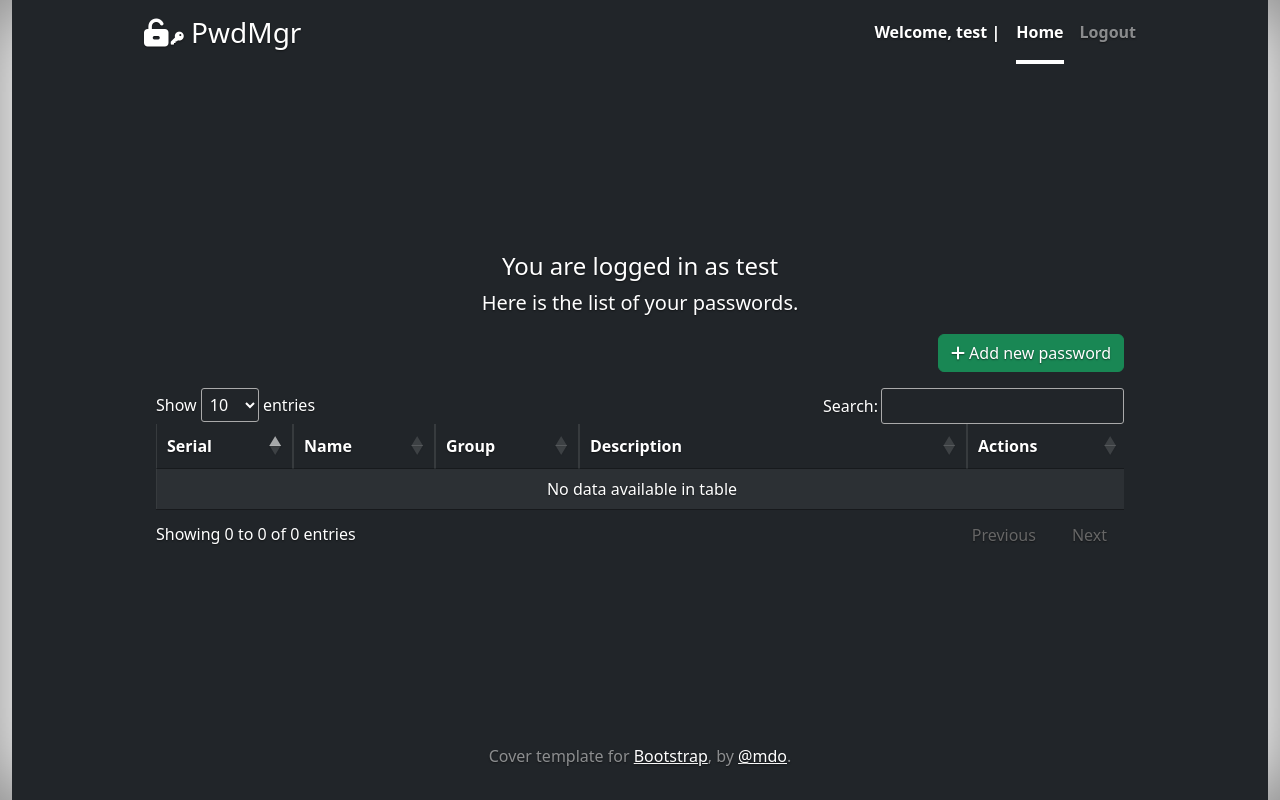
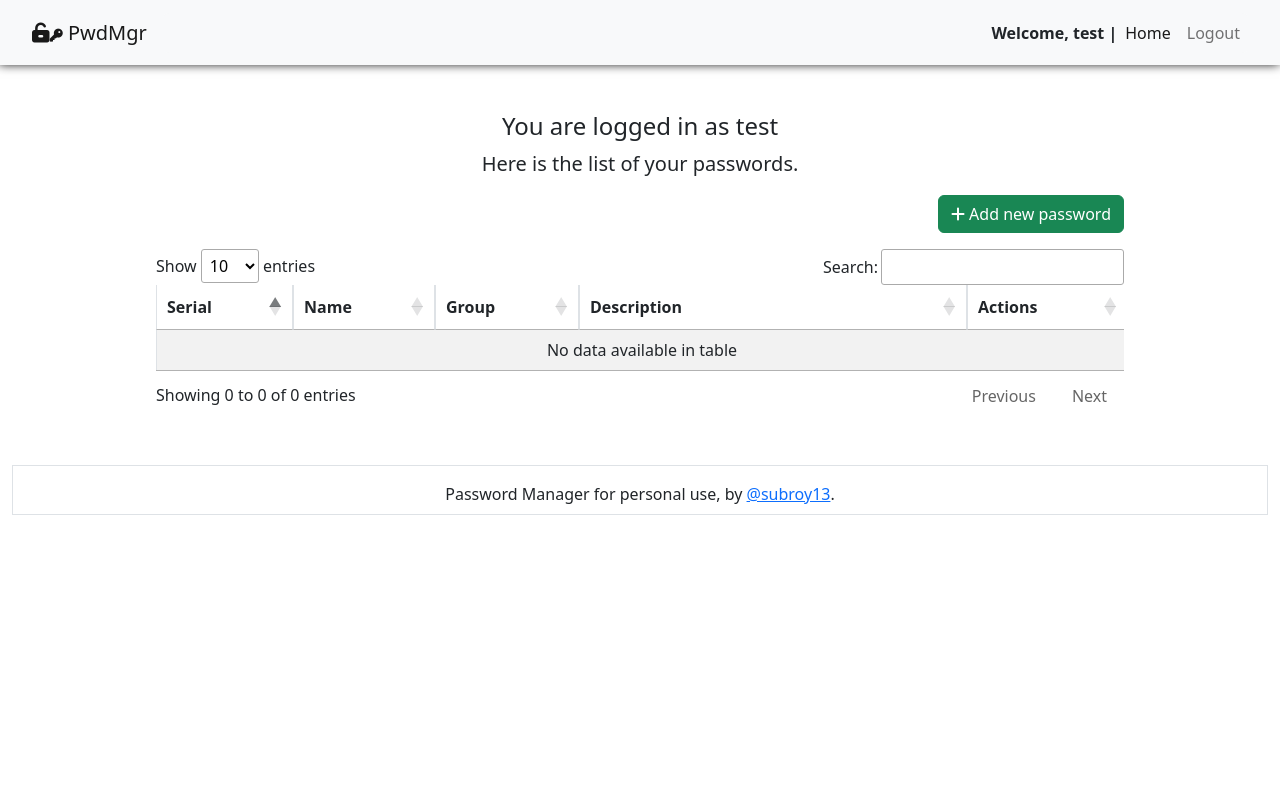
Before and after one commit to subroy13/pwdmgr, a Flask app: page /dashboard/ in a window 1280 px wide. Run offline with Flask 2, Linux system fonts and the light colour scheme; a user stored in the database is signed in; data comes from the database, SQL or seed files in the repository; both versions use the stored data as it was after the commit; data that the repository does not hold is empty; some libraries are stand-ins or nearby versions.

Commit message:
fix: added delete and edit routes

```diff
--- a/pwdmgr/api/passapi.py
+++ b/pwdmgr/api/passapi.py
@@ -45,15 +45,15 @@ def getPasswordById(pwdid: str):
 
 
 def updatePassword(pwd: Password):
-    query = "UPDATE {} SET type = $1, description = $2, sensitiveinfo = $3, lastmodifiedat = $4 WHERE pwdid = $5;".format(Config.DB_PWD_TABLE)
-    params = [pwd.pwdtype, pwd.description, pwd.sensitiveinfo, pwd.lastmodified_at, pwd.id]
+    query = "UPDATE {} SET type = $1, description = $2, lastmodifiedat = $4 WHERE pwdid = $5;".format(Config.DB_PWD_TABLE)
+    params = [pwd.pwdtype, pwd.description, pwd.lastmodified_at, pwd.id]
     rows = appdb.executeQuery(query, params, False)
     return pwd.serialize()
 
 def deletePassword(pwdid: str):
     query = "DELETE FROM {} WHERE pwdid = $1;".format(Config.DB_PWD_TABLE)
     params = [pwdid]
-    rows = appdb.executeQuery(query, params, True)
+    rows = appdb.executeQuery(query, params, False)
     return rows
 
 
--- a/pwdmgr/forms.py
+++ b/pwdmgr/forms.py
@@ -27,7 +27,6 @@ class EditPasswordForm(FlaskForm):
     pwdname = StringField('Password Name', validators=[InputRequired()], render_kw={'disabled':''})
     pwdtype = StringField('Password Group', validators=[InputRequired()])
     description = TextAreaField('Description', validators=[Optional()])
-    sensitiveinfo = TextAreaField('Password Information', validators=[InputRequired()])
     masterpwd = PasswordField('Master Password', validators=[InputRequired()])
 
 class ViewPasswordForm(FlaskForm):
--- a/pwdmgr/routes.py
+++ b/pwdmgr/routes.py
@@ -137,16 +137,9 @@ def edit_password():
     if 'loggedinuserid' in session and session['loggedinuserid'] is not None:
         user = getUserById(session['loggedinuserid'])
         form = EditPasswordForm()
-        fetchform = ViewPasswordForm()
         if request.method == "POST":
             if form.validate():
                 try:
-                    # try parsing the json sensitive info
-                    try:
-                        jsoninfo = json.loads(form.sensitiveinfo.data)
-                    except Exception as e:
-                        return jsonify({"errors": {"sensitiveinfo": ["Must be valid json string"]} }), 400
-
                     # verify edit password for logged in user or not
                     oldpwd = getPasswordById(form.pwdid.data)
                     if oldpwd is None:
@@ -161,10 +154,9 @@ def edit_password():
                     except Exception as e:
                         return jsonify({"errors": {"masterpwd": ["Invalid master password"]} }), 400
 
-                    pwd = Password(form.pwdname.data, form.pwdtype.data, user, form.description.data)
-                    pwd.id = form.pwdid.data
-                    pwd.addSensitiveInfo(master_key, jsoninfo)
-                    pwddata = updatePassword(pwd)
+                    oldpwd.pwdtype = form.pwdtype.data
+                    oldpwd.description = form.description.data
+                    pwddata = updatePassword(oldpwd)
                     return jsonify({"data": pwddata}), 200
                 except Exception as e:
                     print(e)
@@ -181,7 +173,7 @@ def edit_password():
             form.pwdname.data = pwd.pwdname
             form.pwdtype.data = pwd.pwdtype
             form.description.data = pwd.description
-            return render_template('edit_password.html', form = form, user = user, fetchform = fetchform)
+            return render_template('edit_password.html', form = form, user = user)
     return redirect(url_for('home'))
 
 
@@ -190,9 +182,21 @@ def delete_password():
     if 'loggedinuserid' in session and session['loggedinuserid'] is not None:
         user = getUserById(session['loggedinuserid'])
         form = DeletePasswordForm()
-        if form.validate():
-            pass
-        return jsonify({ "errors": form.errors }), 400
+        if request.method == "POST":
+            if form.validate():
+                try:
+                    pwd = getPasswordById(form.delpwdid.data)
+                    if pwd is None:
+                        return jsonify({"errors": "Password not found"}), 404
+                    if pwd.auth_user.id != user.id:
+                        return jsonify({"errors": "User is unauthorized to perform this action" }), 401
+                    master_key = pwd.auth_user.generateMasterKey(form.delmasterpwd.data)
+                except Exception as e:
+                    # unauthorized user
+                    return jsonify({"errors": {"delmasterpwd": ["Invalid master password"]}}), 400
+                res = deletePassword(form.delpwdid.data)  # do the delete now
+                return jsonify({"data": pwd.serialize() }), 200
+            return jsonify({ "errors": form.errors }), 400
     return redirect(url_for('home'))
 
 @app.route('/password/view', methods = ['POST'])
--- a/pwdmgr/static/main.css
+++ b/pwdmgr/static/main.css
@@ -2,18 +2,31 @@
 * Base structure
 */
 
-body {
+/* body {
     text-shadow: 0 .05rem .1rem rgba(0, 0, 0, .5);
     box-shadow: inset 0 0 5rem rgba(0, 0, 0, .5);
+} */
+
+.cover-container {
+    margin-top: 4rem;
+    max-width: 64em;
+    height: 100%;
 }
 
-.cover-container {
-    max-width: 64em;
-    height: 100vh;
+
+
+.navbar {
+  height: 65px;
+  padding-left: 20px;
+  padding-right: 20px;
+  box-shadow: -1px -1px 10px black;
+  position: fixed;
+  top: 0;
+  left: 0;
+  width: 100%;
+  z-index: 10;
 }
 
-.fullscreen-container {
-  height: 100vh !important;
-  overflow-x: hidden;
-  overflow-y: scroll;
+footer {
+  height: 50px;
 }
--- a/pwdmgr/static/navbar.css
+++ /dev/null
@@ -1,22 +0,0 @@
-/*
-* Header
-*/
-
-.nav-masthead .nav-link {
-    color: rgba(255, 255, 255, .5);
-    border-bottom: .25rem solid transparent;
-}
-
-.nav-masthead .nav-link:hover,
-.nav-masthead .nav-link:focus {
-    border-bottom-color: rgba(255, 255, 255, .25);
-}
-
-.nav-masthead .nav-link+.nav-link {
-    margin-left: 1rem;
-}
-
-.nav-masthead .active {
-    color: #fff;
-    border-bottom-color: #fff;
-}
--- a/pwdmgr/templates/_base.html
+++ b/pwdmgr/templates/_base.html
@@ -19,19 +19,18 @@
 
     <!-- Base CSS Styles -->
     <link rel="stylesheet" href="{{ url_for('static', filename = 'main.css') }}">
-    <link rel="stylesheet" href="{{ url_for('static', filename = 'navbar.css') }}">
 
     {% block customcss %}{% endblock %}
 </head>
 <body>
 
     <div class="container-fluid">
-        <div class="d-flex h-100 w-100 text-center text-white bg-dark fullscreen-container">
-            <div class="cover-container d-flex w-100 h-100 p-3 mx-auto flex-column">
-              {% include './macros/navbar.html' %}
+        <div class="h-100 w-100 text-center fullscreen-container">
+            {% include './macros/navbar.html' %}
+            <div class="cover-container w-100 h-100 p-3 mx-auto">
               {% block content %}{% endblock %}
-              {% include './macros/footer.html' %}
             </div>
+            {% include './macros/footer.html' %}
           </div>
     </div>
 
--- a/pwdmgr/templates/dashboard.html
+++ b/pwdmgr/templates/dashboard.html
@@ -13,14 +13,6 @@ Dashboard
         white-space: nowrap;
         overflow: hidden;
         text-overflow: ellipsis;
-    }
-
-    #password-list_length select {
-        color: white;
-    }
-
-    #password-list_length option {
-        color: black;
     }
 
     .password-view-area {
@@ -42,7 +34,7 @@ Dashboard
             </a>
         </div>
         <div class="table-responsive">
-            <table class="table table-dark table-bordered table-striped table-hover" id="password-list">
+            <table class="table table-bordered table-striped table-hover" id="password-list">
                 <thead>
                     <tr>
                         <th scope="col">Serial</th>
@@ -183,7 +175,7 @@ Dashboard
             $('#viewpwdid').val(pwdid);
             $('#password-view-modal').modal('show');
 
-            $('#form-password-view-submit').click(async function(e2) {
+            $('#form-password-view-submit').click(function(e2) {
                 e2.preventDefault();
 
                 // clear up the form
@@ -207,7 +199,6 @@ Dashboard
                     success: function(responsedata) {
                         console.log(responsedata.data);
                         $('.password-view-area').val(JSON.stringify(responsedata.data, null, "\t"));
-                        //$('#password-view-modal').modal('hide');
                     },
                     error: function(err) {
 
@@ -239,6 +230,7 @@ Dashboard
         $('.password-delete-modal-btn').click(function (e) {
             e.preventDefault();
             var pwdid = $(this).attr('id-value');
+            $('#delpwdid').val(pwdid);
             $('#password-delete-modal').modal('show');
 
             $('#form-password-delete-submit').click(async function(e2) {
@@ -256,21 +248,31 @@ Dashboard
                     return [k, v.input.value]
                 })));
 
-                try {
-                    const response = await fetch("{{ url_for('delete_password') }}", {
-                        method: "POST",
-                        headers: {
-                            'Content-Type': 'application/json'
+                $.ajax({
+                    type: "POST",
+                    url: "{{ url_for('delete_password') }}",
+                    contentType: "application/json",
+                    dataType: "json",
+                    data: delbody,
+                    success: function(responsedata) {
+                        console.log(responsedata.data);
+                        $.alert({
+                            title: 'Password Deleted',
+                            content: `Password '${responsedata.data.name}' deleted successfully`,
+                            type: 'orange',
+                            typeAnimated: true,
+                            buttons: {
+                                Ok: function() {
+                                    window.location.replace("{{ url_for('dashboard') }}")
+                                }
+                            }
+                        });
                     },
-                        delbody
-                    });
-                    const responsedata = await response.json();
-
-                    // check based on response.status
-                    switch(response.status) {
-                        case 200:
-                            console.log(responsedata);      // success
-                            break;
+                    error: function(err) {
+                        console.log(err);
+                        console.log(delformfields);
+                        const responsedata = err.responseJSON;
+                        switch(err.status) {
                             case 400:
                                 Object.keys(responsedata.errors).forEach((key) => {
                                     delformfields[key].input.classList.add('is-invalid');
@@ -282,22 +284,14 @@ Dashboard
                             default:
                                 $.alert({
                                     title: 'Encountered an error!',
-                                content: String(responsedata.errors),
+                                    content: JSON.stringify(responsedata.errors ?? responsedata),
                                     type: 'red',
                                     typeAnimated: true,
                                 });
                                 break;
                         }
-                } catch (err) {
-                    $.alert({
-                        title: 'Encountered an error!',
-                        content: `Server side error :: ${String(err)}, please contact support.`,
-                        type: 'red',
-                        typeAnimated: true,
+                    }
                 });
-                }
-
-
             });
 
         });
--- a/pwdmgr/templates/macros/footer.html
+++ b/pwdmgr/templates/macros/footer.html
@@ -1,4 +1,4 @@
-<footer class="mt-auto text-white-50">
-    <p>Cover template for <a href="https://getbootstrap.com/" class="text-white">Bootstrap</a>, by <a
-            href="https://twitter.com/mdo" class="text-white">@mdo</a>.</p>
+<footer class="mt-auto pt-3 border">
+    <p>Password Manager for personal use, by <a
+            href="https://github.com/subroy13" class="">@subroy13</a>.</p>
 </footer>
--- a/pwdmgr/templates/macros/navbar.html
+++ b/pwdmgr/templates/macros/navbar.html
@@ -1,15 +1,18 @@
-<header class="mb-auto">
-    <div>
-        <h3 class="float-md-start mb-0">
+<nav class="navbar navbar-expand-lg navbar-light bg-light">
+    <div class="container-fluid">
+      <a class="navbar-brand" href="{{ url_for('home') }}">
         <span>
             <i class="fas fa-unlock-alt"></i>
             <i class="fas fa-key" style="margin-left: -5px; font-size: small;"></i>
         </span>
         PwdMgr
-        </h3>
-        <nav class="nav nav-masthead justify-content-center float-md-end">
-            <div style="margin-right: 1rem;">
-                <p class="fw-bold py-1 px-0">Welcome,
+      </a>
+      <button class="navbar-toggler" type="button" data-bs-toggle="collapse" data-bs-target="#navbarTogglerDemo02" aria-controls="navbarTogglerDemo02" aria-expanded="false" aria-label="Toggle navigation">
+        <span class="navbar-toggler-icon"></span>
+      </button>
+      <div class="collapse navbar-collapse bg-light ml-3 mr-3 rounded" id="navbarTogglerDemo02">
+        <div class="w-100 d-flex flex-row justify-content-end align-items-center">
+            <p class="fw-bold py-1 px-0 mb-2 mb-lg-0 mr-4">Welcome,
                 {% if user %}
                     {{ user.username }}
                 {% else %}
@@ -17,15 +20,24 @@
                 {% endif %}
                 |
             </p>
+            <ul class="navbar-nav mb-2 mb-lg-0">
+                <li class="nav-item">
+                  <a class="nav-link active" aria-current="page" href="{{ url_for('home') }}">Home</a>
+                </li>
+                {% if user %}
+                    <li class="nav-item">
+                        <a class="nav-link" href="{{ url_for('logout') }}">Logout</a>
+                    </li>
+                {% else %}
+                    <li class="nav-item">
+                        <a class="nav-link" href="{{ url_for('login') }}">Login</a>
+                    </li>
+                    <li class="nav-item">
+                        <a class="nav-link" href="{{ url_for('signup') }}">Signup</a>
+                    </li>
+                {% endif %}
+            </ul>
         </div>
-
-            <a class="nav-link fw-bold py-1 px-0 active" aria-current="page" href="{{ url_for('home') }}">Home</a>
-            {% if user %}
-                <a class="nav-link fw-bold py-1 px-0" href="{{ url_for('logout') }}">Logout</a>
-            {% else %}
-                <a class="nav-link fw-bold py-1 px-0" href="{{ url_for('login') }}">Login</a>
-                <a class="nav-link fw-bold py-1 px-0" href="{{ url_for('signup') }}">Signup</a>
-            {% endif %}
+      </div>
+    </div>
 </nav>
-    </div>
-</header>
```
Also changed, not shown: pwdmgr/templates/add_password.html (+14 -21 lines), pwdmgr/templates/edit_password.html (+1 -61 lines), pwdmgr/templates/index.html (+11 -6 lines), pwdmgr/templates/login.html (+12 -21 lines), pwdmgr/templates/signup.html (+12 -23 lines), tasks.md (+1 -1 lines), app.sqlite. Lines whose indentation alone changed are shown as unchanged.
